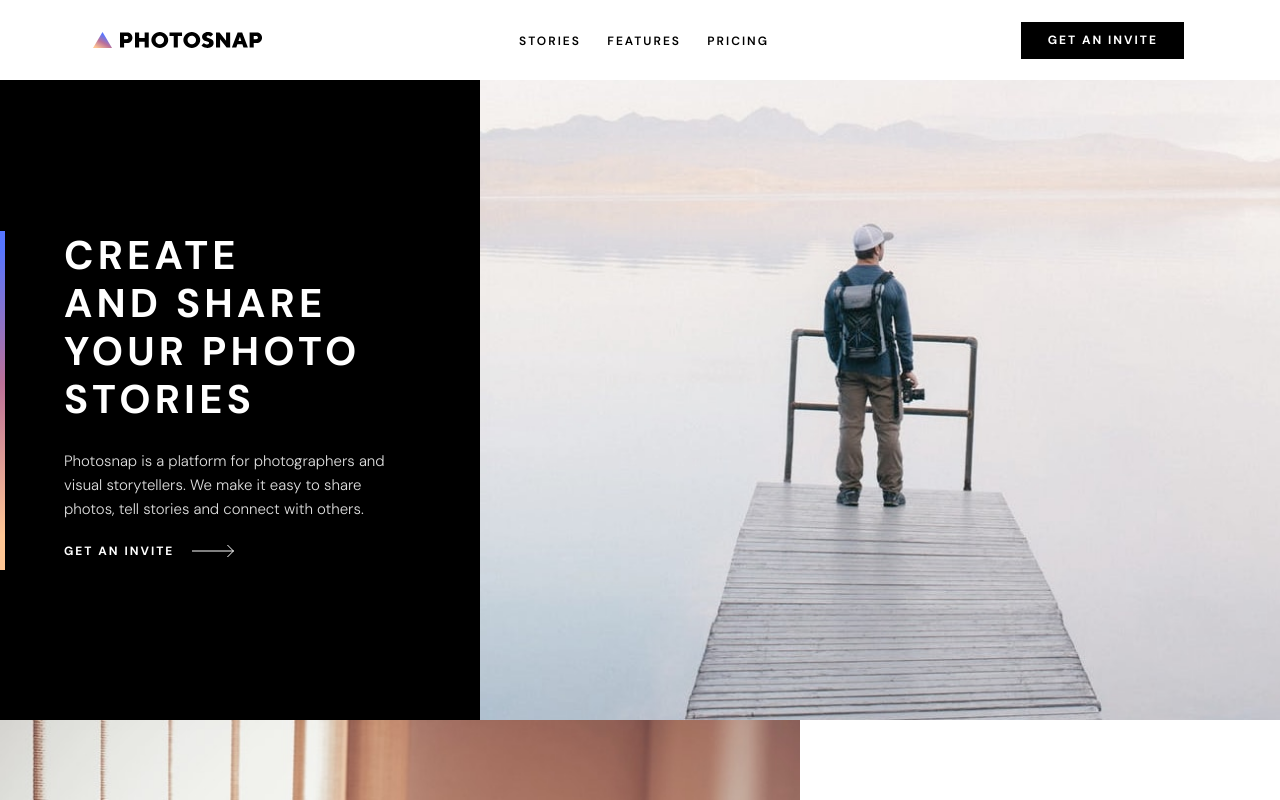
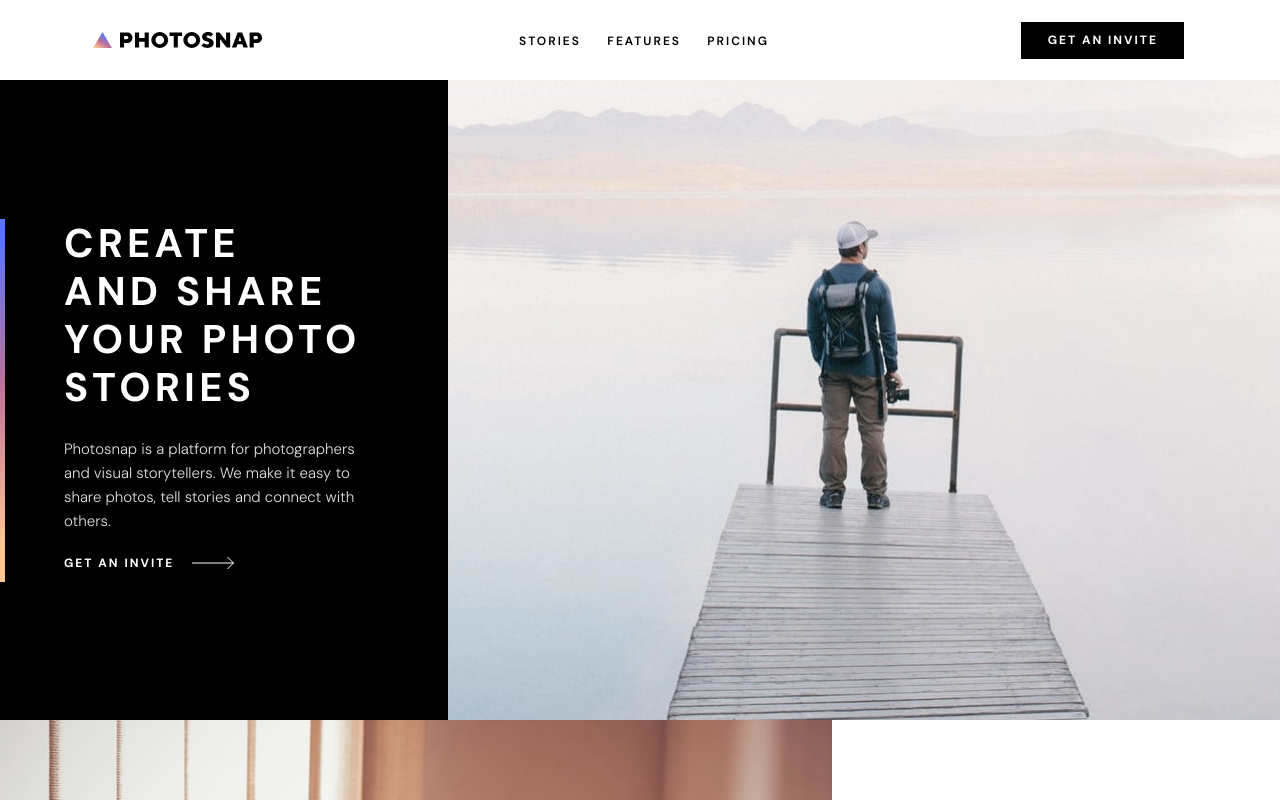
Before and after one commit to muhendawi/photosnap-hendawi, a React (Vite) app: page / in a window 1280 px wide. Shown: the top 800 px of the page. Built offline with nearby package versions, Linux system fonts and the light colour scheme.

Commit message:
adjusting the banner section for home screen

```diff
--- a/src/components/single/HomeBanner.module.css
+++ b/src/components/single/HomeBanner.module.css
@@ -14,7 +14,7 @@
   gap: 1rem;
   padding: 0 4em;
   flex: 0 0 35%;
-  min-width: 30rem;
+  min-width: 26rem;
 }
 .sharedText h1 {
   margin: 0;
```
